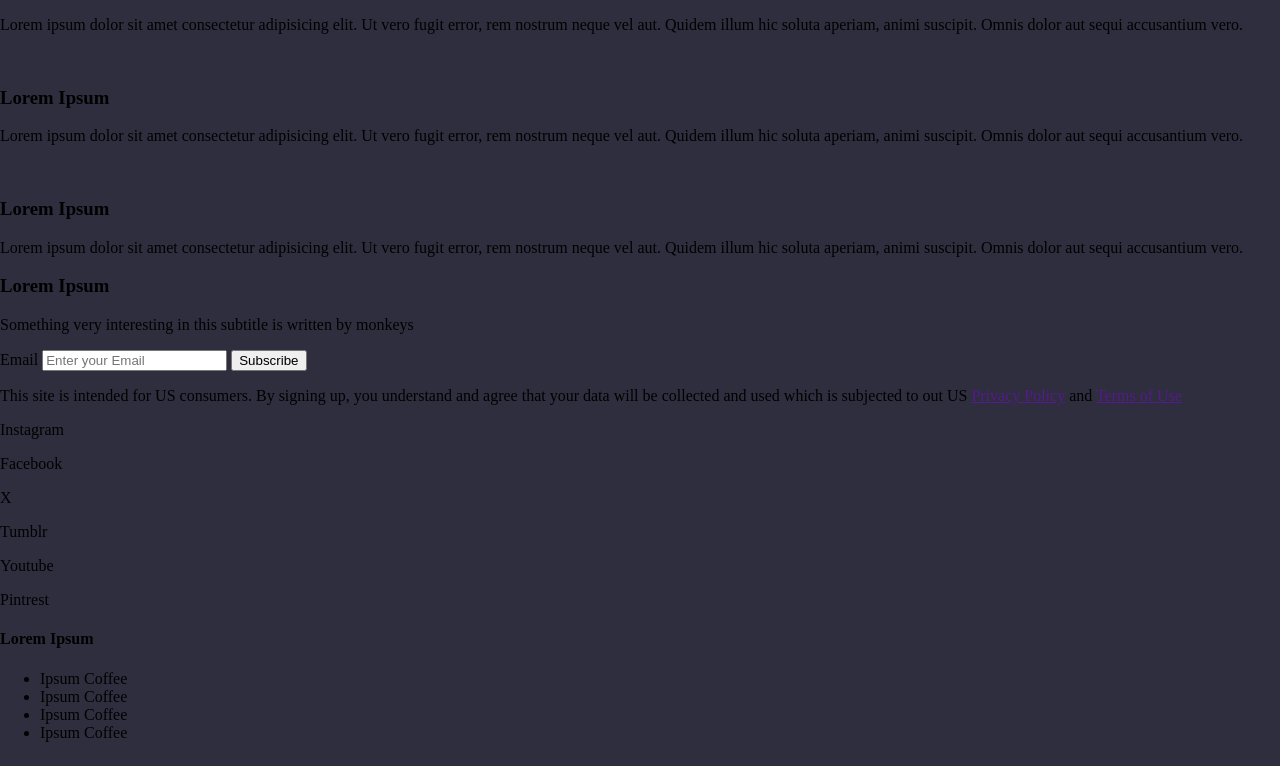
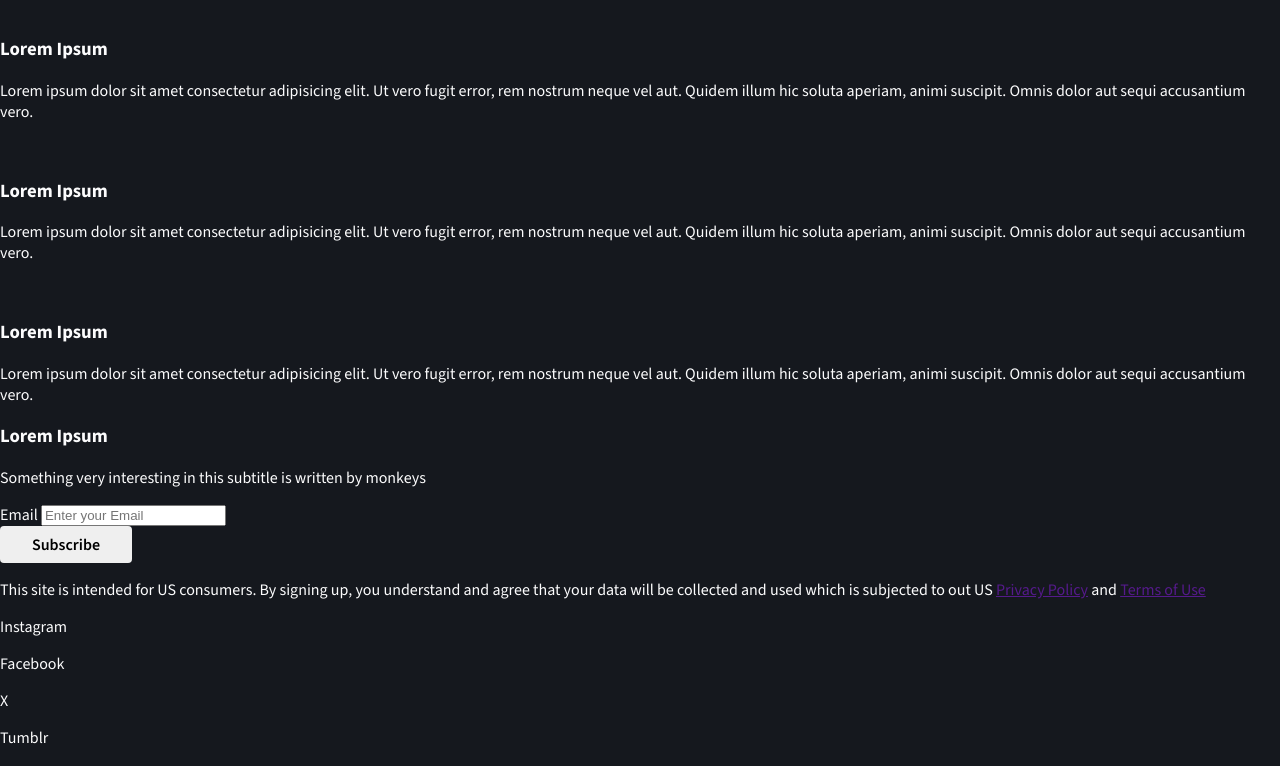
Before and after one commit to omarcarb/Animated-Landing-Page, a plain HTML site: page index.html in a window 1280 px wide. Shown: the part 2034-2800 px from the top of the page. Drawn offline with nearby package versions, Linux system fonts and the light colour scheme.

Commit message:
added styling to buttons

```diff
--- a/index.html
+++ b/index.html
@@ -4,16 +4,21 @@
     <meta charset="UTF-8">
     <meta name="viewport" content="width=device-width, initial-scale=1.0">
     <title>Document</title>
+    <link rel="preconnect" href="https://fonts.googleapis.com">
+    <link rel="preconnect" href="https://fonts.gstatic.com" crossorigin>
+    <link href="https://fonts.googleapis.com/css2?family=DM+Sans:ital,opsz,wght@0,9..40,100..1000;1,9..40,100..1000&family=Noto+Sans:ital,wght@0,100..900;1,100..900&family=Poppins:ital,wght@0,100;0,200;0,300;0,400;0,500;0,600;0,700;0,800;0,900;1,100;1,200;1,300;1,400;1,500;1,600;1,700;1,800;1,900&family=Source+Sans+3:ital,wght@0,200..900;1,200..900&display=swap" rel="stylesheet">
     <link rel="stylesheet" href="styles.css">
     <script src="script.js"></script>
 </head>
 <body>
     <header>
-        <i></i>
+        <svg id="logo-15" width="48" height="48" viewBox="0 0 49 48" fill="none" xmlns="http://www.w3.org/2000/svg">
+            <path d="M24.5 12.75C24.5 18.9632 19.4632 24 13.25 24H2V12.75C2 6.53679 7.03679 1.5 13.25 1.5C19.4632 1.5 24.5 6.53679 24.5 12.75Z" class="ccustom" fill="#17CF97"></path> <path d="M24.5 35.25C24.5 29.0368 29.5368 24 35.75 24H47V35.25C47 41.4632 41.9632 46.5 35.75 46.5C29.5368 46.5 24.5 41.4632 24.5 35.25Z" class="ccustom" fill="#17CF97"></path> <path d="M2 35.25C2 41.4632 7.03679 46.5 13.25 46.5H24.5V35.25C24.5 29.0368 19.4632 24 13.25 24C7.03679 24 2 29.0368 2 35.25Z" class="ccustom" fill="#17CF97"></path> <path d="M47 12.75C47 6.53679 41.9632 1.5 35.75 1.5H24.5V12.75C24.5 18.9632 29.5368 24 35.75 24C41.9632 24 47 18.9632 47 12.75Z" class="ccustom" fill="#17CF97"></path>
+        </svg>
         <nav>
             <div class="categories">
                 <div class="dropdown_toggle">
-                    <p class="dropdown_text">Products</p>
+                    <p>Products</p>
                     <ul class="dropdown_menu">
                         <li class="dropdown_item">Creams</li>
                         <li class="dropdown_item">Medical</li>
@@ -21,7 +26,7 @@
                     </ul>
                 </div>
                 <div class="dropdown_toggle">
-                    <p class="dropdown_text">Support</p>
+                    <p>Support</p>
                     <ul class="dropdown_menu">
                         <li class="dropdown_item">Refills / Replacements</li>
                         <li class="dropdown_item">Returns</li>
@@ -30,7 +35,7 @@
                     </ul>
                 </div>
                 <div class="dropdown_toggle">
-                    <p class="dropdown_text">About Us</p>
+                    <p>About Us</p>
                     <ul class="dropdown_menu">
                         <li class="dropdown_item">Our Mission</li>
                         <li class="dropdown_item">Our Team</li>
--- a/styles.css
+++ b/styles.css
@@ -1,18 +1,46 @@
 :root{
-    --background-100: #2e2e3e;
-    --background-200: #292937;
-    --background-300: #242430;
-    --background-400: #1f1f29;
-    --background-500: #1b1a22;
-    --background-600: #16161b;
-    --background-700: #101015;
-    --background-800: #09090c;
-    --background-900: #080808;
+    --gray-50: #fcfcfd;
+    --gray-100: #f1f3f6;
+    --gray-200: #e0e4ea;
+    --gray-300: #c8ced9;
+    --gray-400: #a8b3c4;
+    --gray-500: #8292aa;
+    --gray-600: #5b6b86;
+    --gray-700: #384252;
+    --gray-800: #242b35;
+    --gray-900: #191d24;
+    --gray-950: #15181e;
+
+    --primary-50: #fbfcff;
+    --primary-100: #f0f4fd;
+    --primary-200: #dee6fb;
+    --primary-300: #c5d2f7;
+    --primary-400: #a4b9f3;
+    --primary-500: #7c9aed;
+    --primary-600: #4c75e7;
+    --primary-700: #1d4fd7;
+    --primary-800: #102c79;
+    --primary-900: #091740;
+    --primary-950: #06102d;
+
+    --accent-50: #fdfaf7;
+    --accent-100: #FFF8F2;
+    --accent-200: #FEDFC9;
+    --accent-300: #FBBF9E;
+    --accent-400: #F19771;
+    --accent-500: #DE6845;
+    --accent-600: #B03B22;
+    --accent-700: #821F12;
+    --accent-800: #540E0A;
+    --accent-900: #260404;
+    --accent-950: #220303;
 }
 body{
     margin: 0;
     padding: 0;
-    background-color: #2E2E3E;
+    background-color: var(--gray-950);
+    font-family: "Source Sans 3", serif;
+    color: var(--gray-50);
 }
 header{
     display: flex;
@@ -21,10 +49,51 @@ header{
     flex-direction: row;
     justify-content: space-between;
     padding: 1rem 5rem;
+    align-items: center;
+}
+button{
+    font-family: "Source Sans 3", serif;
+    display: flex;
+    padding: .5rem 2rem;
+    font-size: 1rem;
+    font-weight: 600;
+    border: none;
+    border-radius: .25rem;
+}
+button.primary{
+    background: linear-gradient(0deg, var(--primary-800), var(--primary-700));
+    color: var(--gray-100);
+    box-shadow: 0px -4px 8px var(--primary-800);
+
+    transition: all 200ms ease-in;
+}
+button.primary:hover, button.primary:active{
+    background: linear-gradient(15deg, var(--primary-700), var(--primary-600));
+    box-shadow: 0px 4px 16px var(--primary-700);
+}
+button.secondary{
+    background: var(--gray-800);
+    color: var(--gray-200);
 }
 nav{
     display: flex;
+    gap: 4rem;
 }
 .categories{
     display: flex;
+    gap: .5rem;
 }
+.dropdown_toggle{
+    font-size: 1rem;
+    font-weight: 700;
+    padding: .5rem 2rem;
+}
+.dropdown_menu{
+    display: none;
+}
+.account_buttons{
+    display: flex;
+    gap: 1rem;
+    justify-content: center;
+    align-items: center;
+}
```
